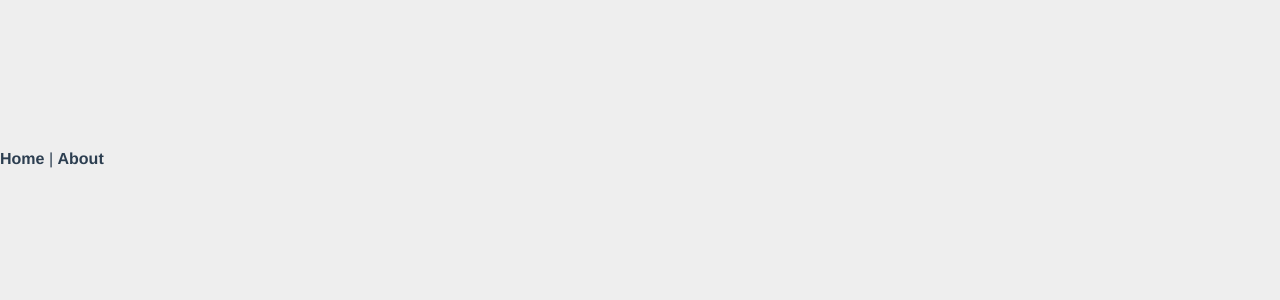
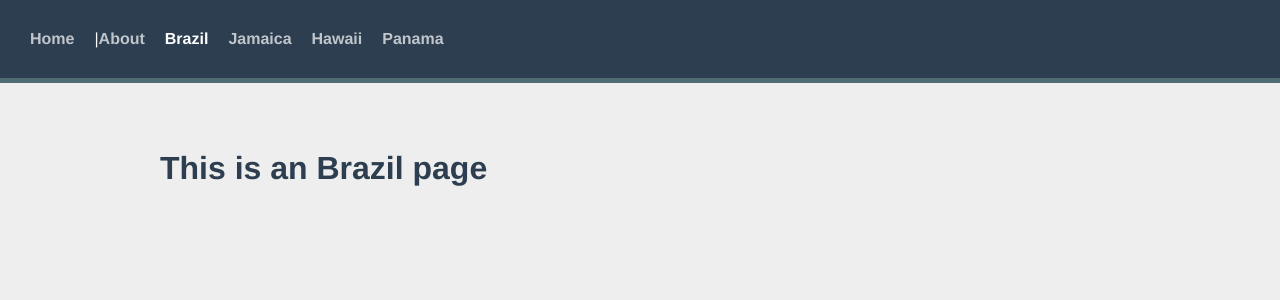
Before and after one commit to MarcinBieniek/Vue-TravelBlog, a Vue app in the folder vue-school-travel-app/: page /brazil in a window 1280 px wide. Before the commit this address had no page. Shown: the top 300 px of the page. Built offline with nearby package versions, Linux system fonts and the light colour scheme.

Commit message:
Add more views and routes

```diff
--- a/vue-school-travel-app/public/index.html
+++ b/vue-school-travel-app/public/index.html
@@ -5,7 +5,7 @@
     <meta http-equiv="X-UA-Compatible" content="IE=edge">
     <meta name="viewport" content="width=device-width,initial-scale=1.0">
     <link rel="icon" href="<%= BASE_URL %>favicon.ico">
-    <link rel="stylesheet" href="public/main.css">
+    <link rel="stylesheet" href="main.css">
     <title><%= htmlWebpackPlugin.options.title %></title>
   </head>
   <body>
--- a/vue-school-travel-app/src/App.vue
+++ b/vue-school-travel-app/src/App.vue
@@ -1,8 +1,12 @@
 <template>
-  <nav>
+  <div id="nav">
     <router-link to="/">Home</router-link> |
     <router-link to="/about">About</router-link>
-  </nav>
+    <router-link to="/brazil">Brazil</router-link>
+    <router-link to="/jamaica">Jamaica</router-link>
+    <router-link to="/hawaii">Hawaii</router-link>
+    <router-link to="/panama">Panama</router-link>
+  </div>
   <div class="container">
     <router-view />
   </div>
--- a/vue-school-travel-app/src/router/index.js
+++ b/vue-school-travel-app/src/router/index.js
@@ -1,21 +1,22 @@
 import { createRouter, createWebHistory } from "vue-router";
 import HomeView from "../views/HomeView.vue";
+import BrazilView from "../views/BrazilView.vue";
+import HawaiiView from "../views/HawaiiView.vue";
+import JamaicaView from "../views/JamaicaView.vue";
+import PanamaView from "../views/PanamaView.vue";
 
 const routes = [
-  {
-    path: "/",
-    name: "home",
-    component: HomeView,
-  },
+  { path: "/", name: "home", component: HomeView },
   {
     path: "/about",
     name: "about",
-    // route level code-splitting
-    // this generates a separate chunk (about.[hash].js) for this route
-    // which is lazy-loaded when the route is visited.
     component: () =>
       import(/* webpackChunkName: "about" */ "../views/AboutView.vue"),
   },
+  { path: "/brazil", name: "brazil", component: BrazilView },
+  { path: "/hawaii", name: "hawaii", component: HawaiiView },
+  { path: "/jamaica", name: "jamaica", component: JamaicaView },
+  { path: "/panama", name: "panama", component: PanamaView },
 ];
 
 const router = createRouter({
--- /dev/null
+++ b/vue-school-travel-app/src/views/BrazilView.vue
@@ -0,0 +1,5 @@
+<template>
+  <div class="brazil">
+    <h1>This is an Brazil page</h1>
+  </div>
+</template>
--- /dev/null
+++ b/vue-school-travel-app/src/views/HawaiiView.vue
@@ -0,0 +1,5 @@
+<template>
+  <div class="hawaii">
+    <h1>This is a Hawaii page</h1>
+  </div>
+</template>
--- /dev/null
+++ b/vue-school-travel-app/src/views/JamaicaView.vue
@@ -0,0 +1,5 @@
+<template>
+  <div class="jamaica">
+    <h1>This is a Jamaica page</h1>
+  </div>
+</template>
--- /dev/null
+++ b/vue-school-travel-app/src/views/PanamaView.vue
@@ -0,0 +1,5 @@
+<template>
+  <div class="panama">
+    <h1>This is a Panama page</h1>
+  </div>
+</template>
```
